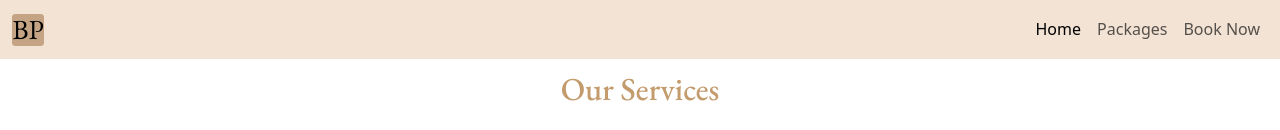
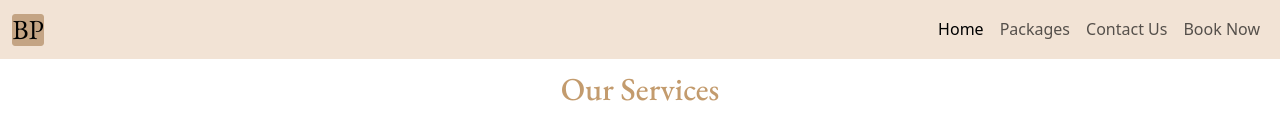
Before and after one commit to kulthoom12/best-photographer, a plain HTML site: page packages.html in a window 1280 px wide. Shown: the top 130 px of the page. Drawn offline with nearby package versions, Linux system fonts and the light colour scheme.

Commit message:
Add contact into the navbar

```diff
--- a/packages.html
+++ b/packages.html
@@ -36,6 +36,7 @@
                     <div class="navbar-nav ms-auto">
                         <a class="nav-link active" aria-current="page" href="index.html">Home</a>
                         <a class="nav-link" href="packages.html">Packages</a>
+                        <a class="nav-link" href="index.html#contact">Contact Us</a>
                         <a class="nav-link" href="booking.html">Book Now</a>
                     </div>
                 </div>
```
Also changed, not shown: index.html (+1 -0 lines).
